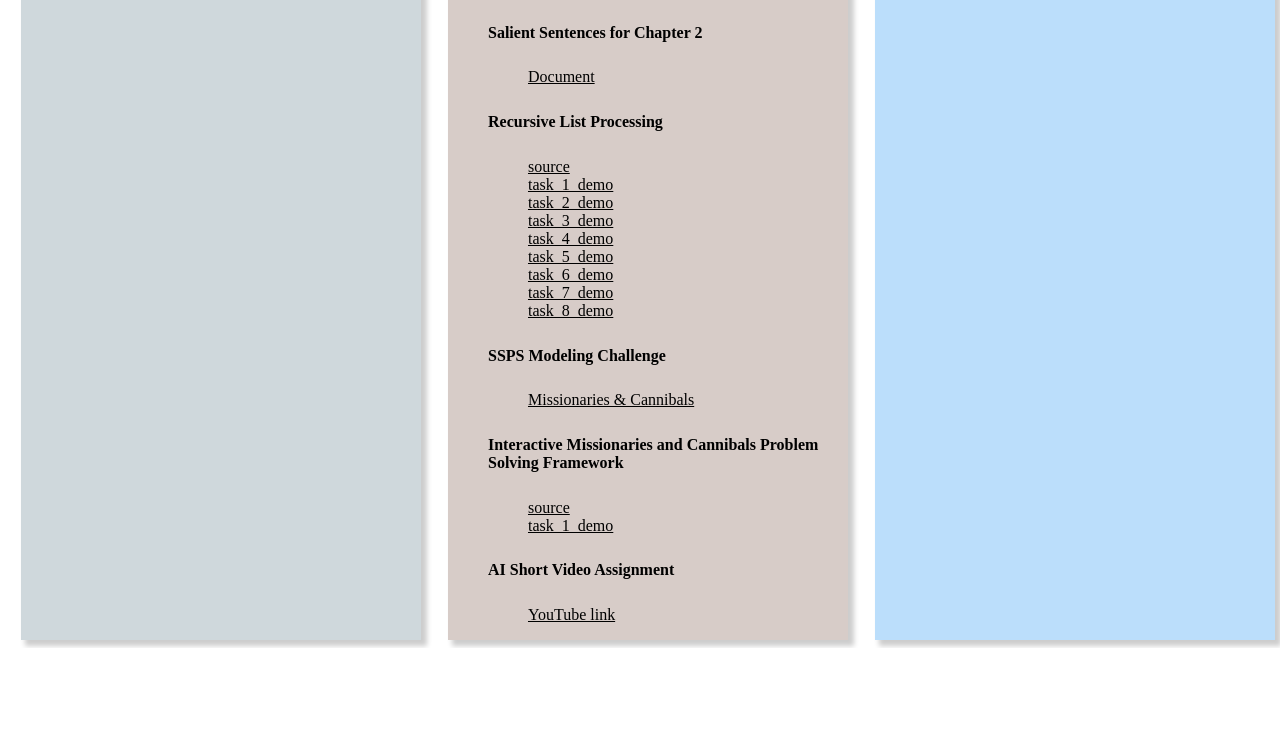
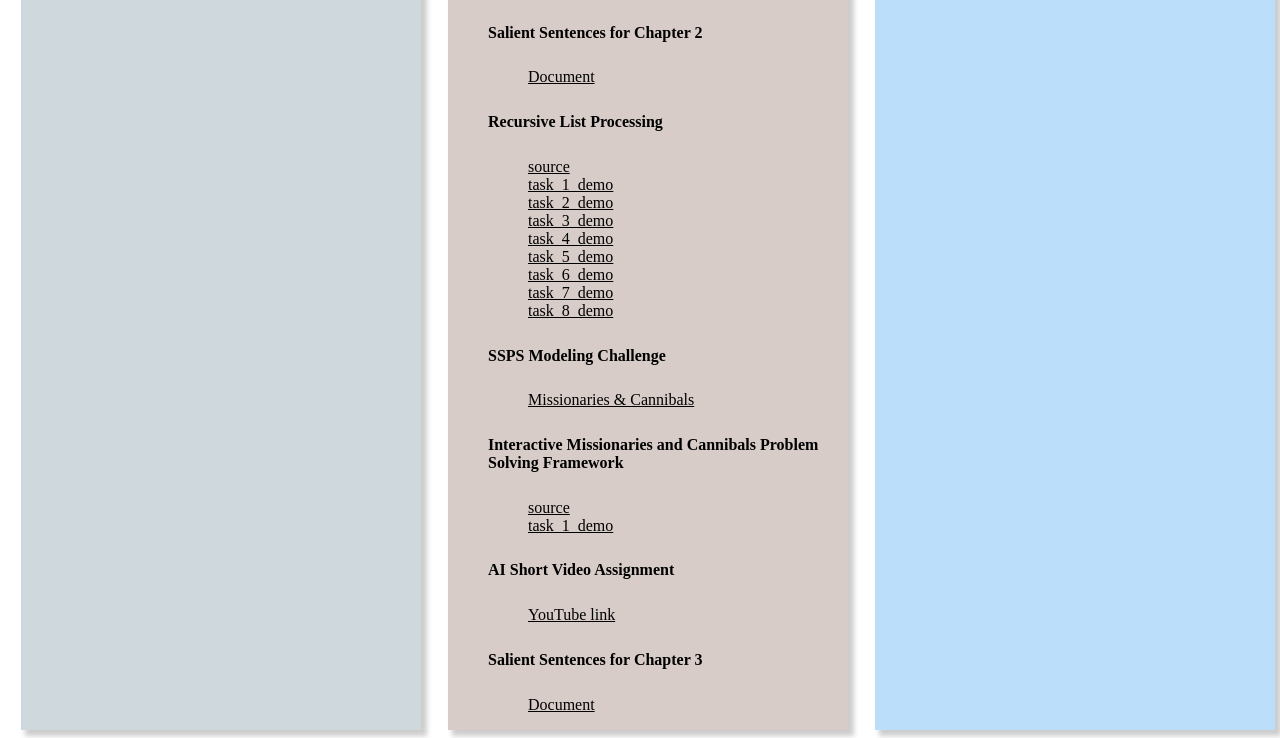
Before and after one commit to csc416/csc416.github.io, a plain HTML site: page index.html in a window 1280 px wide. Shown: the part 696-1434 px from the top of the page. Before the commit the page ends 1344 px from the top, so only its background shows below. Drawn offline with Linux system fonts and the light colour scheme; a web font is replaced by a local one.

Commit message:
added ch3 sentences

```diff
--- a/index.html
+++ b/index.html
@@ -196,6 +196,14 @@
                                 </li>
                             </ul>
                         </li>
+                        <li>
+                            <h5>Salient Sentences for Chapter 3</h5>
+                            <ul>
+                                <a href="./assets/docs/salient_sentences/ch3.pdf">
+                                    Document
+                                </a>
+                            </ul>
+                        </li>
                 </ul>
             </div>
             <div class="right">
```
Also changed, not shown: 3 other files.
